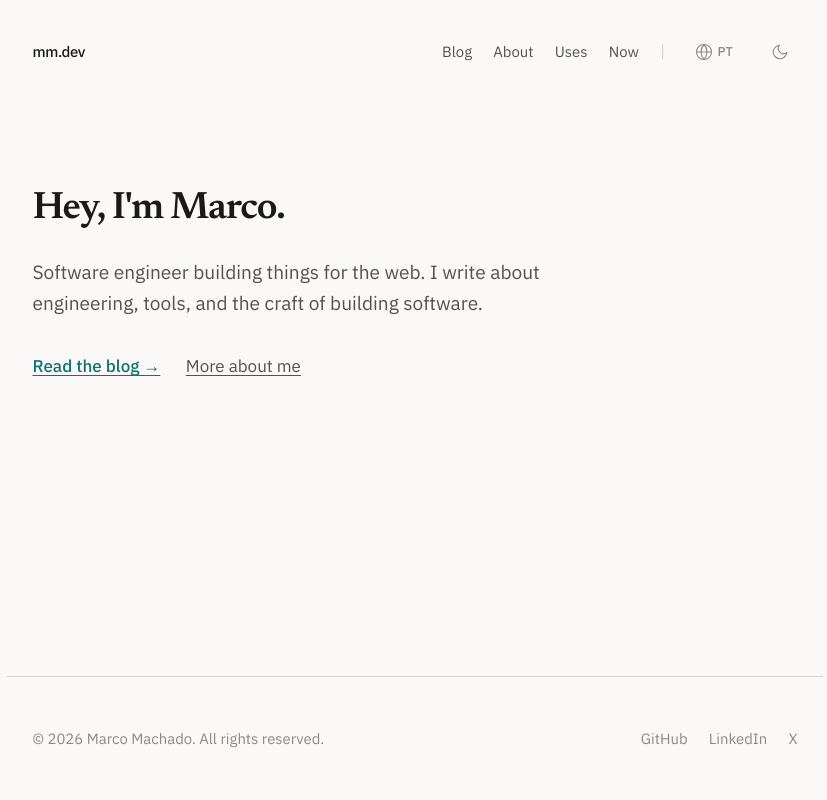
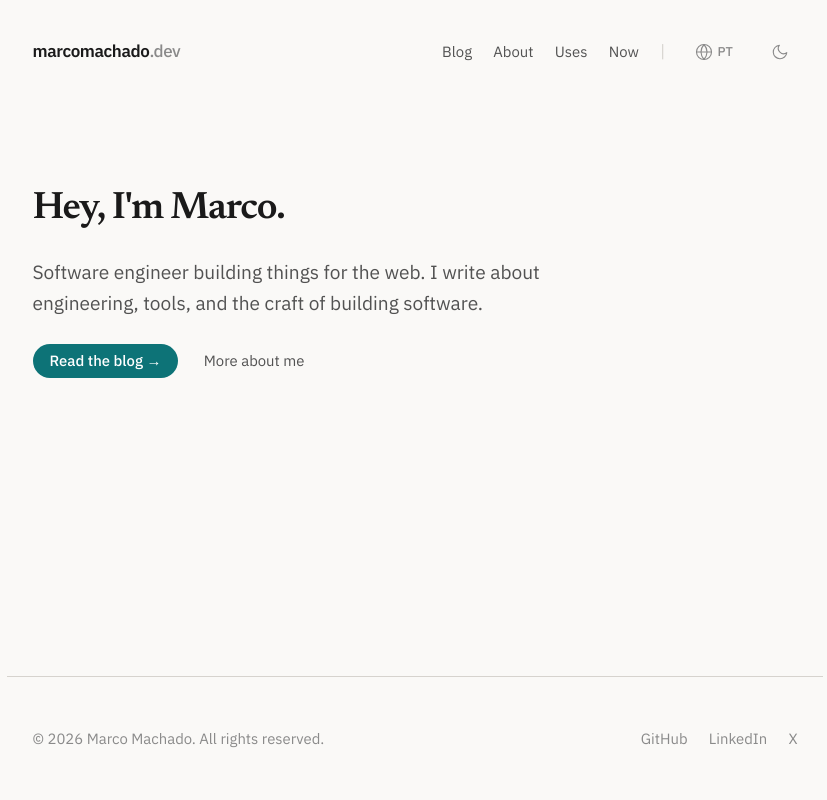
Before and after one commit to marco-machado/marcomachado-dev, an Astro site: page / in a window 1280 px wide. Shown: the whole page, without its empty margins (225-1052 px from the left). Built offline with nearby package versions, Linux system fonts and the light colour scheme; Astro itself is replaced by a stand-in of ours.

Commit message:
Refine homepage CTA hierarchy and header branding
Style blog CTA as an accent-colored pill button with hover states,
demote about link to subtle text style, and tighten CTA spacing.
Update header logo to full "marcomachado.dev" with muted .dev treatment.

```diff
--- a/src/components/Header.astro
+++ b/src/components/Header.astro
@@ -18,9 +18,9 @@ const navLinks = [
   <nav class="flex items-center justify-between" aria-label="Main navigation">
     <a
       href={getLocalizedPath(lang)}
-      class="font-[var(--font-mono)] text-sm font-medium tracking-tight text-[var(--color-ink)] dark:text-[var(--color-ink-dark)] no-underline hover:text-[var(--color-accent)] dark:hover:text-[var(--color-accent-dark)]"
+      class="font-[var(--font-mono)] text-base tracking-tight text-[var(--color-ink)] dark:text-[var(--color-ink-dark)] no-underline hover:text-[var(--color-accent)] dark:hover:text-[var(--color-accent-dark)]"
     >
-      mm.dev
+      <span class="font-semibold">marcomachado</span><span class="font-medium text-[var(--color-ink-muted)] dark:text-[var(--color-ink-muted-dark)]">.dev</span>
     </a>
 
     <div class="flex items-center gap-5">
--- a/src/pages/index.astro
+++ b/src/pages/index.astro
@@ -11,16 +11,16 @@ const t = useTranslations("en");
     <p class="text-lg text-secondary leading-relaxed max-w-xl">
       {t("home.intro")}
     </p>
-    <div class="mt-8 flex gap-6">
+    <div class="mt-6 flex items-center gap-6">
       <a
         href={getLocalizedPath("en", "blog")}
-        class="text-[var(--color-accent)] dark:text-[var(--color-accent-dark)] font-medium"
+        class="inline-block px-4 py-1.5 bg-[var(--color-accent)] dark:bg-[var(--color-accent-dark)] text-white dark:text-[var(--color-paper-dark)] text-sm font-medium rounded-full no-underline hover:bg-[var(--color-accent-hover)] dark:hover:bg-[var(--color-accent-hover-dark)] transition-colors"
       >
         {t("home.cta.blog")} &rarr;
       </a>
       <a
         href={getLocalizedPath("en", "about")}
-        class="text-secondary hover:text-[var(--color-ink)] dark:hover:text-[var(--color-ink-dark)]"
+        class="text-sm text-secondary no-underline hover:underline"
       >
         {t("home.cta.about")}
       </a>
--- a/src/pages/pt/index.astro
+++ b/src/pages/pt/index.astro
@@ -11,16 +11,16 @@ const t = useTranslations("pt");
     <p class="text-lg text-secondary leading-relaxed max-w-xl">
       {t("home.intro")}
     </p>
-    <div class="mt-8 flex gap-6">
+    <div class="mt-6 flex items-center gap-6">
       <a
         href={getLocalizedPath("pt", "blog")}
-        class="text-[var(--color-accent)] dark:text-[var(--color-accent-dark)] font-medium"
+        class="inline-block px-4 py-1.5 bg-[var(--color-accent)] dark:bg-[var(--color-accent-dark)] text-white dark:text-[var(--color-paper-dark)] text-sm font-medium rounded-full no-underline hover:bg-[var(--color-accent-hover)] dark:hover:bg-[var(--color-accent-hover-dark)] transition-colors"
       >
         {t("home.cta.blog")} &rarr;
       </a>
       <a
         href={getLocalizedPath("pt", "about")}
-        class="text-secondary hover:text-[var(--color-ink)] dark:hover:text-[var(--color-ink-dark)]"
+        class="text-sm text-secondary no-underline hover:underline"
       >
         {t("home.cta.about")}
       </a>
```
